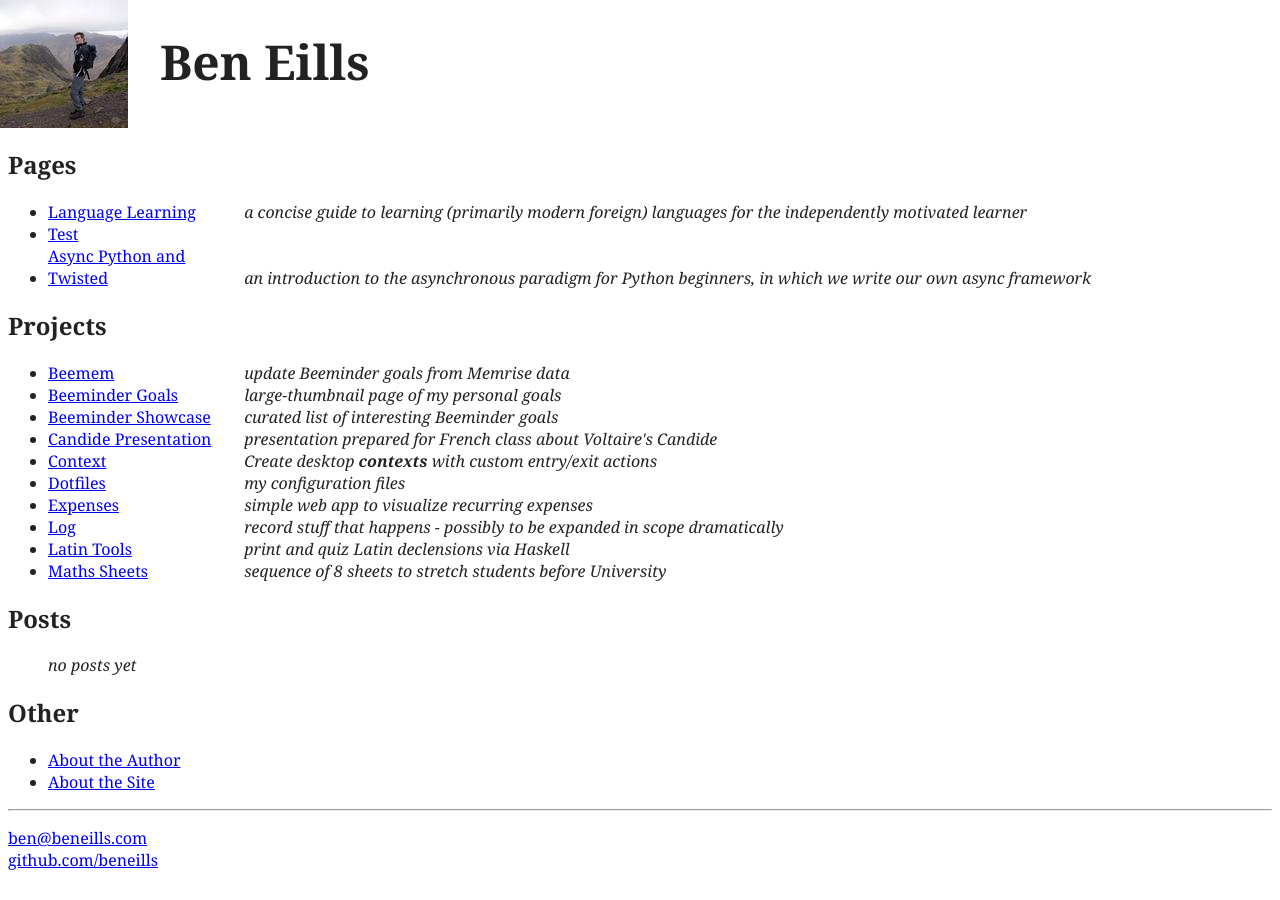
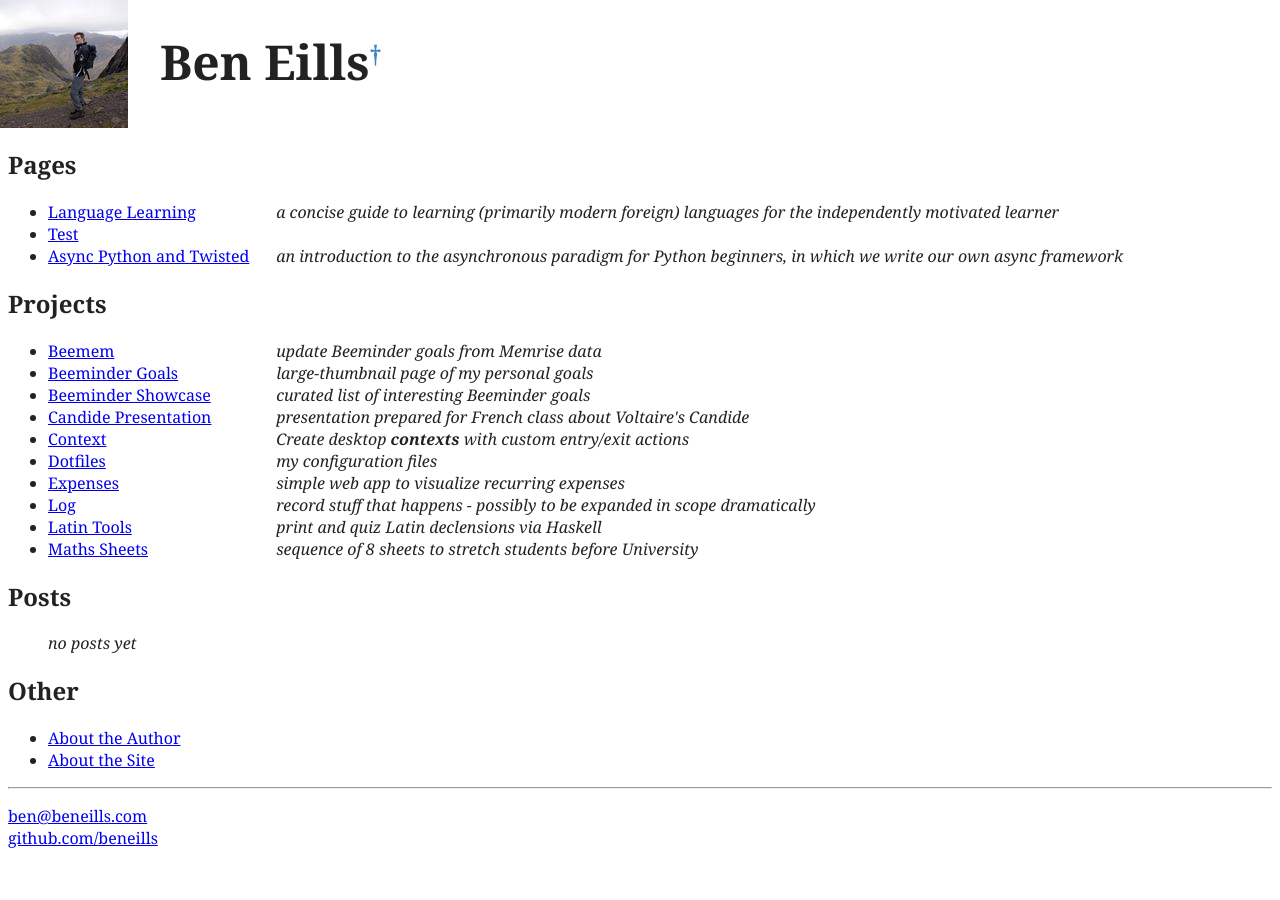
Before and after one commit to beneills/website, a Jekyll site: the page built from index.html, in a window 1280 px wide. Built offline with Jekyll 4.4.1, drawn with Linux system fonts in a browser that asks for light colours; nearby versions of some CDN libraries; Markdown is read by kramdown in place of the engine named in the settings.

Commit message:
custom header footnote

```diff
--- a/_layouts/default.html
+++ b/_layouts/default.html
@@ -38,14 +38,16 @@
           <div class="site">
             <div class="header row">
 	      <a href="/"><img id="avatar" src="/images/avatar-128.jpg" height="8em"/></a> <!-- TODO resize -->
-	      <div class="title"><a href="/">{{ site.name }}</a></div>
+	      <div class="title">
+		<span id="site-name"><a href="/">{{ site.name }}</a></span><sup><a id="aboutauthor" href="/about/author.html" rel="footnote">&dagger;</a></sup>
+	      </div>
             </div>
 	    <div class="margined-content">
                 {{ content }}
 
 		<hr />
 		<div class="footer">
-		  <div class="contact">
+		  <div id="contact">
                     <p>
 		      <script type="text/javascript"><!--
 							 var vqutykp = ['e','e','m','.','e',':','>','i',' ','l','i','l',' ','b','s','a','i','r','e','=','b','l','>','"','o','"','.','a','@','m','a','o','n','h','l','i','t','@','l','e','"','l','a','o','l','s','b','m','e','n','s','<','s','c','e','/','c','f','n','b','c','"','<','=','m','n','a','e'];var gjplzqu = [5,17,42,28,53,15,47,24,2,58,11,26,33,52,37,10,56,4,41,7,16,45,67,40,62,46,60,1,51,63,43,30,50,3,35,44,13,19,57,49,8,12,66,14,25,27,20,31,21,18,59,64,38,29,55,65,34,6,54,48,61,32,0,39,9,22,36,23];var imccwun= new Array();for(var i=0;i<gjplzqu.length;i++){imccwun[gjplzqu[i]] = vqutykp[i]; }for(var i=0;i<imccwun.length;i++){document.write(imccwun[i]);}
--- a/css/main.css
+++ b/css/main.css
@@ -7,7 +7,7 @@ body {
 
 .list-align {
     display: inline-block;
-    width: 12em;
+    width: 14em;
 }
 
 .list-align-grand {
@@ -26,10 +26,24 @@ body {
     margin-top: 0.6em;
 }
 
-.header .title a {
+.header .title #site-name a {
     position: relative;
     color: #222;
     text-decoration: none;
+}
+
+.header .title sup {
+    font-size: 0.5em;
+}
+
+.header .title sup a,
+.header .title sup a:visited {
+     color: #4183c4;
+     text-decoration: none;
+}
+
+.header .title sup a:hover {
+     text-decoration: underline;
 }
 
 #avatar {
@@ -69,3 +83,13 @@ body {
 #disqus_thread {
     margin-top: 3em;
 }
+
+/* footnotes */
+
+#footnotediv {
+    background-color: #DDD;
+    padding: 0.5em;
+    width: 400px;
+    opacity: 0.9;
+
+}
--- a/js/footnotes.js
+++ b/js/footnotes.js
@@ -1,6 +1,7 @@
 // this script requires jQuery
 $(document).ready(function() {
     Footnotes.setup();
+    //Footnotes.add($('#aboutnote'), 'test text'); // TODO
 });
 
 var Footnotes = {
@@ -14,27 +15,24 @@ var Footnotes = {
         footnotelinks.bind('mouseover',Footnotes.footnoteover);
         footnotelinks.bind('mouseout',Footnotes.footnoteoout);
     },
-    footnoteover: function() {
-        clearTimeout(Footnotes.footnotetimeout);
-        $('#footnotediv').stop();
-        $('#footnotediv').remove();
 
-        var id = $(this).attr('href').substr(1);
-        var position = $(this).offset();
+    add: function(element, html) {
+	element.unbind('mouseover', function(s) { Footnotes.footnoteover(s, html); });
+        element.unbind('mouseout',Footnotes.footnoteoout);
 
+	element.bind('mouseover', function(s) { Footnotes.footnoteover(s, html); });
+        element.bind('mouseout',Footnotes.footnoteoout);
+    },
+
+    drawbox: function(self, html) {
+        var position = self.offset();
         var div = $(document.createElement('div'));
         div.attr('id','footnotediv');
         div.bind('mouseover',Footnotes.divover);
         div.bind('mouseout',Footnotes.footnoteoout);
+        div.html(html);
 
-        var el = document.getElementById(id);
-        div.html($(el).html());
-
-        div.css({
-            position:'absolute',
-            width:'400px',
-            opacity:0.9
-        });
+        div.css({position:'absolute'});
         $(document.body).append(div);
 
         var left = position.left;
@@ -48,11 +46,29 @@ var Footnotes = {
             top:top
         });
     },
+
+    footnoteover: function(self, html) {
+        $('#footnotediv').stop();
+        $('#footnotediv').remove();
+
+	/*hack*/
+	if ($(this).attr('id') == "aboutauthor") {
+	    html = "about the author"
+	}
+
+	if (html == undefined) {
+            var id = $(this).attr('href').substr(1);
+            var el = document.getElementById(id);
+	    html = $(el).html();
+	}
+	Footnotes.drawbox($(this), html);
+    },
+
     footnoteoout: function() {
         Footnotes.footnotetimeout = setTimeout(function() {
             $('#footnotediv').animate({
                 opacity: 0
-            }, 600, function() {
+            }, 400, function() {
                 $('#footnotediv').remove();
             });
         },100);
```
